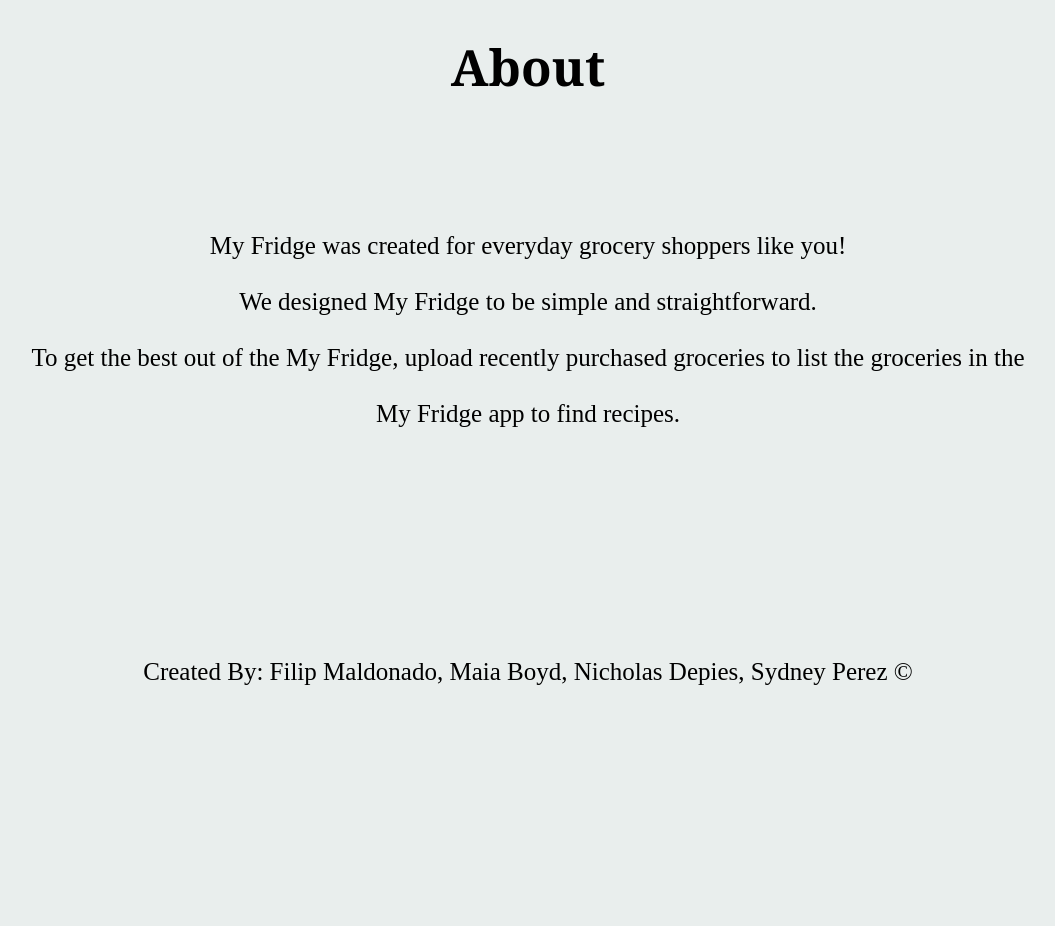
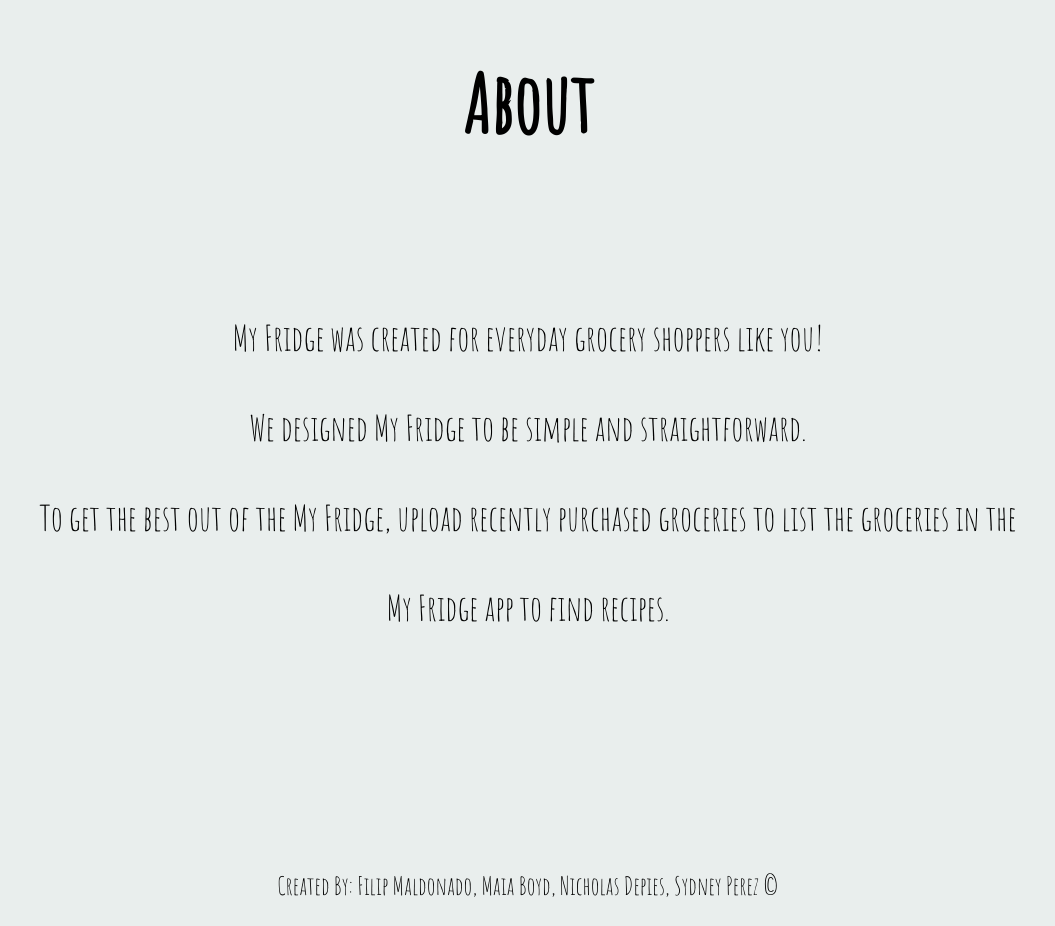
Before and after one commit to nickdep217/My_Fridges, a Python web app: template Templates/aboutpage.html in a window 1280 px wide; the page is wider, and only the part inside the window is pictured. Shown: the part 84-1010 px from the top of that part, without its empty margins (112-1167 px from the left). Before the commit the page ends 769 px from the top of that part, so only its background shows below. Run offline with Jinja, Linux system fonts and the light colour scheme; the template is opened without the code that fills it, so the values that code supplies are empty.

Commit message:
Update aboutpage.html

```diff
--- a/Templates/aboutpage.html
+++ b/Templates/aboutpage.html
@@ -22,12 +22,12 @@
     <th><h2> <a href=/about >About</a></h2></th>
 
     </table>
-        <h1 style="font-family:Georgia;color:black;text-align:center;font-size:50px;">About</h1>
+        <h1 style="font-family: 'Amatic SC', cursive; color:black;text-align:center;font-size:80px;">About</h1>
         <br>
         <br>
         <br>
         <br>
-      <p class='about' style="text-align:center;color:black;font-size:25px;">My Fridge was created for everyday grocery shoppers like you!<br><br>
+      <p class='about' style="font-family: 'Amatic SC', cursive; text-align:center; color:black;font-size:35px;">My Fridge was created for everyday grocery shoppers like you!<br><br>
         We designed My Fridge to be simple and straightforward.<br><br>
         To get the best out of the My Fridge, upload recently purchased groceries to list the groceries in the<br><br> My Fridge app to find recipes.</p>
 
@@ -42,7 +42,7 @@
     <br>
     <br>
 
-    <p class='about' style="text-align:center;color:black;font-size:25px;"> Created By:
+    <p class='about' style="font-family: 'Amatic SC', cursive; text-align:center;color:black;font-size:25px;"> Created By:
       Filip Maldonado,  Maia Boyd, Nicholas Depies, Sydney Perez &copy;
     </p>
   </body>
```
